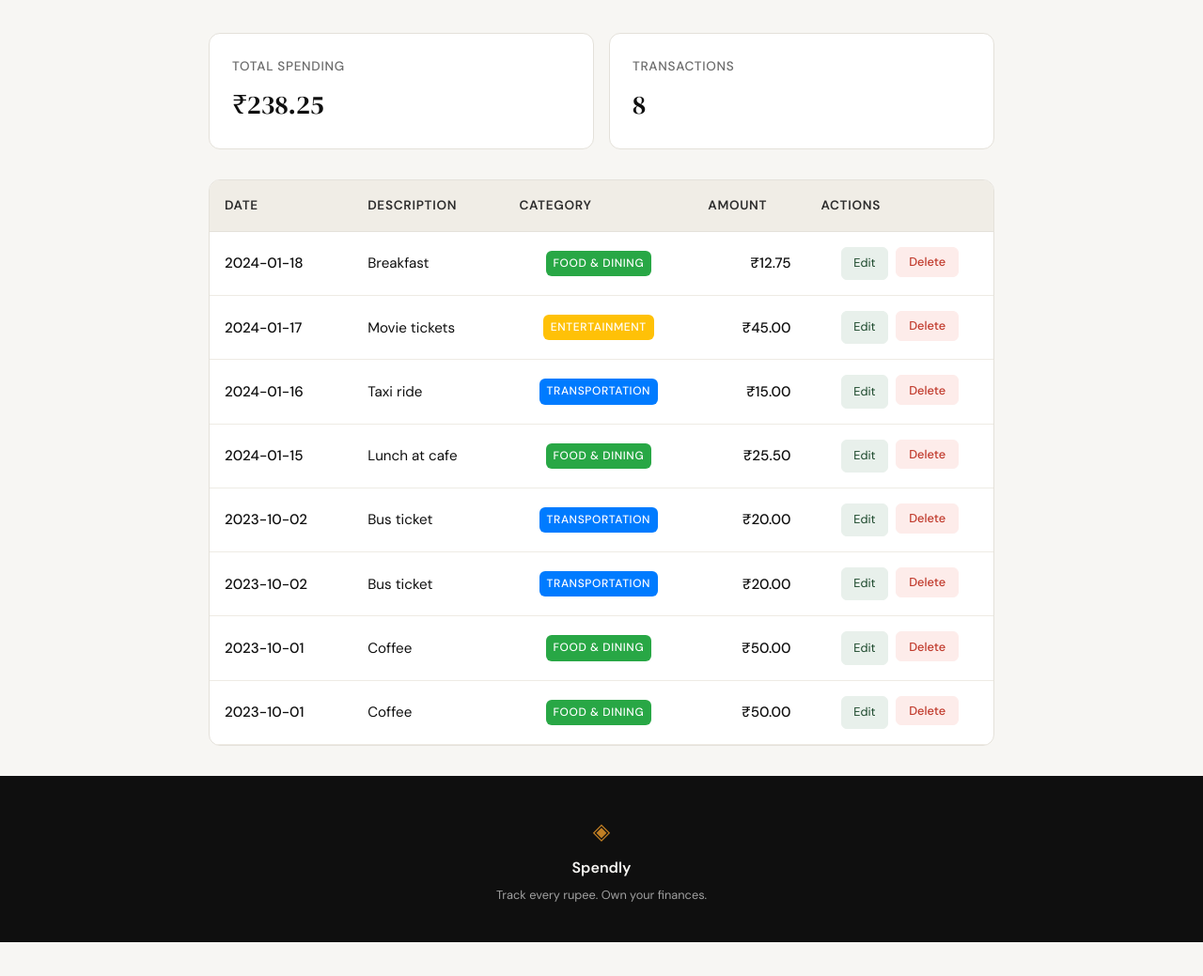
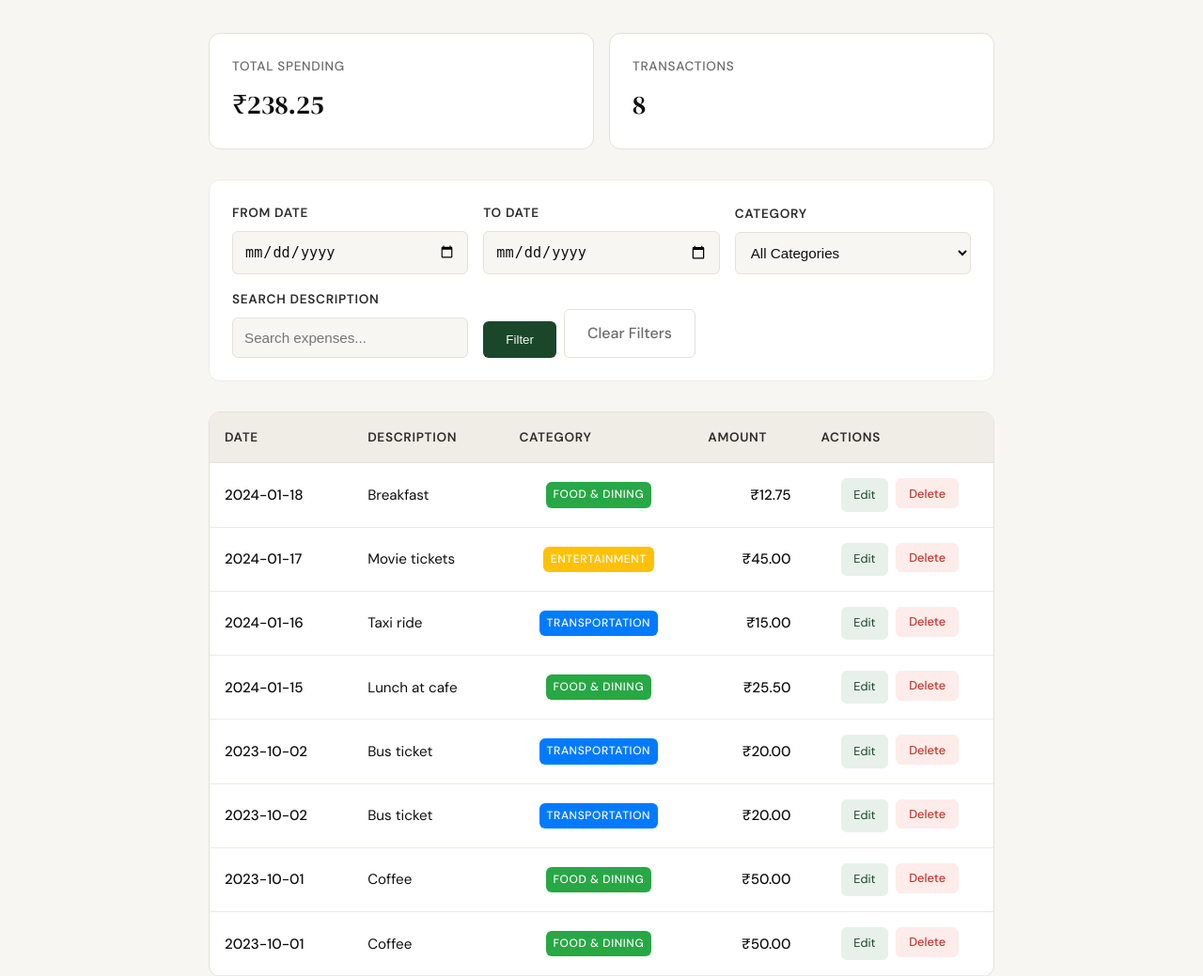
Before and after one commit to akashjha18/Spendly, a Flask app: page /expenses in a window 1280 px wide. Shown: the part 174-1213 px from the top of the page at 94% size. Before the commit the page ends 1177 px from the top, so only its background shows below. Run offline with Flask 3, Linux system fonts and the light colour scheme; a user stored in the database is signed in; data comes from the database, SQL or seed files in the repository; both versions use the stored data as it was after the commit.

Commit message:
feat: add expense filtering and search functionalit

```diff
--- a/expense-tracker/app.py
+++ b/expense-tracker/app.py
@@ -93,12 +93,39 @@ def expenses():
 
     db = get_db()
     user = db.execute("SELECT * FROM users WHERE id = ?", (session["user_id"],)).fetchone()
-    expenses_list = db.execute("""
+
+    # Get filter parameters
+    date_from = request.args.get('date_from', '').strip()
+    date_to = request.args.get('date_to', '').strip()
+    category_id = request.args.get('category', '').strip()
+    search = request.args.get('search', '').strip()
+
+    # Build query with filters
+    query = """
         SELECT e.*, c.name as category_name, c.color as category_color
         FROM expenses e
         LEFT JOIN categories c ON e.category_id = c.id
-        WHERE e.user_id = ? ORDER BY e.date DESC
-    """, (session["user_id"],)).fetchall()
+        WHERE e.user_id = ?
+    """
+    params = [session["user_id"]]
+
+    if date_from:
+        query += " AND e.date >= ?"
+        params.append(date_from)
+    if date_to:
+        query += " AND e.date <= ?"
+        params.append(date_to)
+    if category_id:
+        query += " AND e.category_id = ?"
+        params.append(category_id)
+    if search:
+        query += " AND e.description LIKE ?"
+        params.append(f"%{search}%")
+
+    query += " ORDER BY e.date DESC"
+
+    expenses_list = db.execute(query, params).fetchall()
+    categories = db.execute("SELECT * FROM categories ORDER BY name").fetchall()
     db.close()
 
     if not user:
@@ -108,7 +135,8 @@ def expenses():
     # Calculate total spending
     total_spent = sum(exp["amount"] for exp in expenses_list)
 
-    return render_template("expenses.html", user=user, expenses=expenses_list, total_spent=total_spent)
+    return render_template("expenses.html", user=user, expenses=expenses_list,
+                         total_spent=total_spent, categories=categories)
 
 
 @app.route("/expenses/add", methods=["GET", "POST"])
--- a/expense-tracker/templates/expenses.html
+++ b/expense-tracker/templates/expenses.html
@@ -22,6 +22,44 @@
             <span class="summary-label">Transactions</span>
             <span class="summary-value">{{ expenses|length }}</span>
         </div>
+    </div>
+
+    <!-- Filter Form -->
+    <div class="filters-section">
+        <form method="GET" class="filters-form">
+            <div class="filter-group">
+                <label for="date_from">From Date</label>
+                <input type="date" id="date_from" name="date_from"
+                       value="{{ request.args.get('date_from', '') }}" class="filter-input">
+            </div>
+            <div class="filter-group">
+                <label for="date_to">To Date</label>
+                <input type="date" id="date_to" name="date_to"
+                       value="{{ request.args.get('date_to', '') }}" class="filter-input">
+            </div>
+            <div class="filter-group">
+                <label for="category">Category</label>
+                <select id="category" name="category" class="filter-input">
+                    <option value="">All Categories</option>
+                    {% for cat in categories %}
+                        <option value="{{ cat.id }}"
+                                {% if request.args.get('category', '') == cat.id|string %}selected{% endif %}>
+                            {{ cat.name }}
+                        </option>
+                    {% endfor %}
+                </select>
+            </div>
+            <div class="filter-group">
+                <label for="search">Search Description</label>
+                <input type="text" id="search" name="search"
+                       placeholder="Search expenses..."
+                       value="{{ request.args.get('search', '') }}" class="filter-input">
+            </div>
+            <div class="filter-actions">
+                <button type="submit" class="btn-filter">Filter</button>
+                <a href="{{ url_for('expenses') }}" class="btn-clear">Clear Filters</a>
+            </div>
+        </form>
     </div>
 
     <div class="expenses-list">
@@ -257,6 +295,88 @@
         background-color: var(--ink-muted);
     }
 
+    .filters-section {
+        background: var(--paper-card);
+        border-radius: var(--radius-md);
+        padding: 1.5rem;
+        margin-bottom: 2rem;
+        border: 1px solid var(--border-soft);
+    }
+
+    .filters-form {
+        display: grid;
+        grid-template-columns: repeat(auto-fit, minmax(200px, 1fr));
+        gap: 1rem;
+        align-items: end;
+    }
+
+    .filter-group {
+        display: flex;
+        flex-direction: column;
+    }
+
+    .filter-group label {
+        font-size: 0.85rem;
+        font-weight: 600;
+        color: var(--ink-soft);
+        margin-bottom: 0.5rem;
+        text-transform: uppercase;
+        letter-spacing: 0.05em;
+    }
+
+    .filter-input {
+        padding: 0.75rem;
+        border: 1px solid var(--border);
+        border-radius: var(--radius-sm);
+        font-size: 0.95rem;
+        background: var(--paper);
+        color: var(--ink);
+        transition: border-color 0.2s;
+    }
+
+    .filter-input:focus {
+        outline: none;
+        border-color: var(--accent);
+    }
+
+    .filter-actions {
+        display: flex;
+        gap: 0.5rem;
+        align-items: end;
+    }
+
+    .btn-filter {
+        padding: 0.75rem 1.5rem;
+        background: var(--accent);
+        color: var(--paper);
+        border: none;
+        border-radius: var(--radius-sm);
+        font-weight: 500;
+        cursor: pointer;
+        transition: background 0.2s;
+    }
+
+    .btn-filter:hover {
+        background: var(--accent-dark);
+    }
+
+    .btn-clear {
+        padding: 0.75rem 1.5rem;
+        background: transparent;
+        color: var(--ink-muted);
+        border: 1px solid var(--border);
+        border-radius: var(--radius-sm);
+        text-decoration: none;
+        font-weight: 500;
+        transition: all 0.2s;
+        display: inline-block;
+    }
+
+    .btn-clear:hover {
+        background: var(--paper-warm);
+        border-color: var(--border);
+    }
+
     .empty-state {
         padding: 3rem 2rem;
         text-align: center;
```
Also changed, not shown: expense-tracker/expenses.db, expenses.db.
